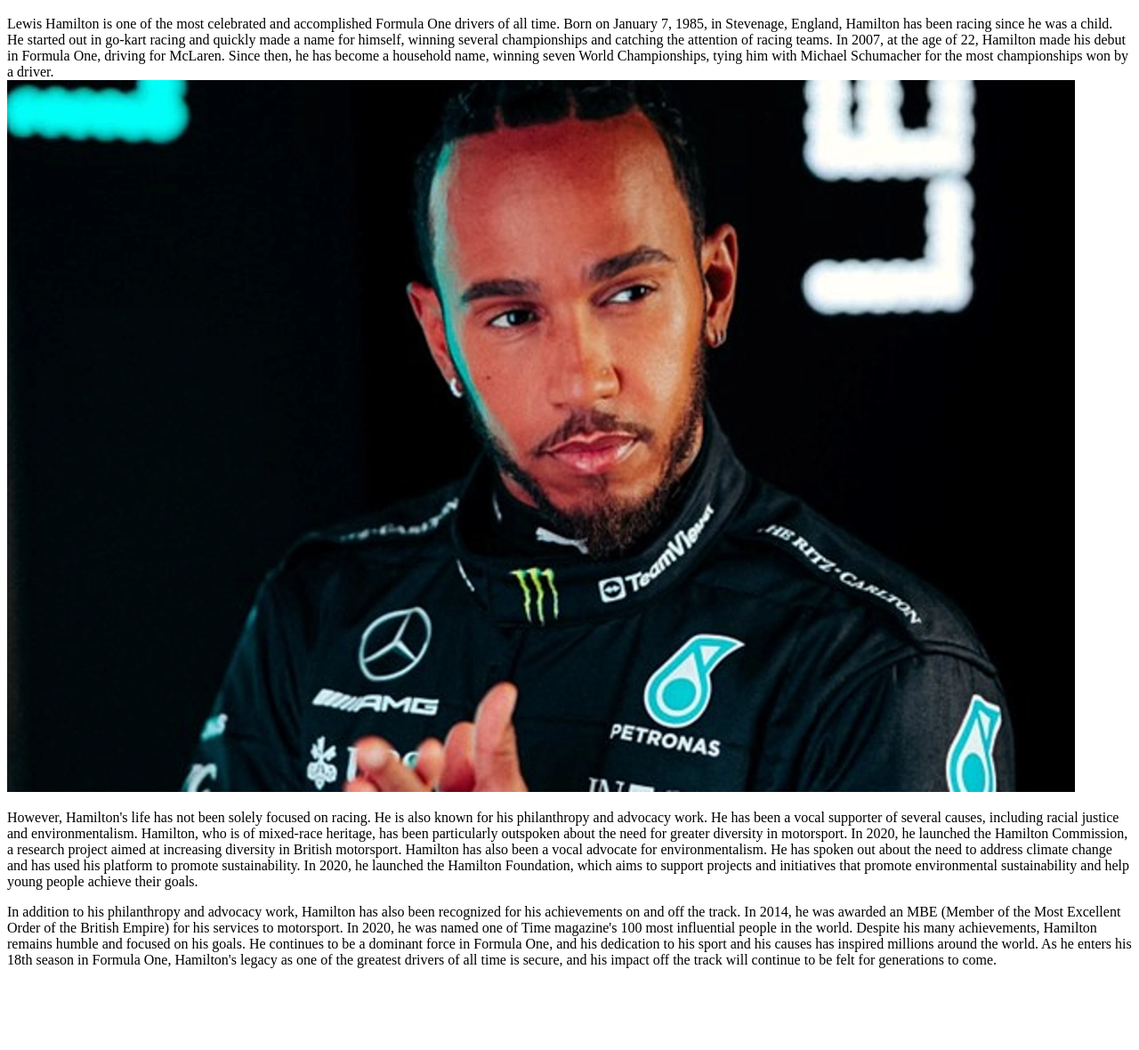
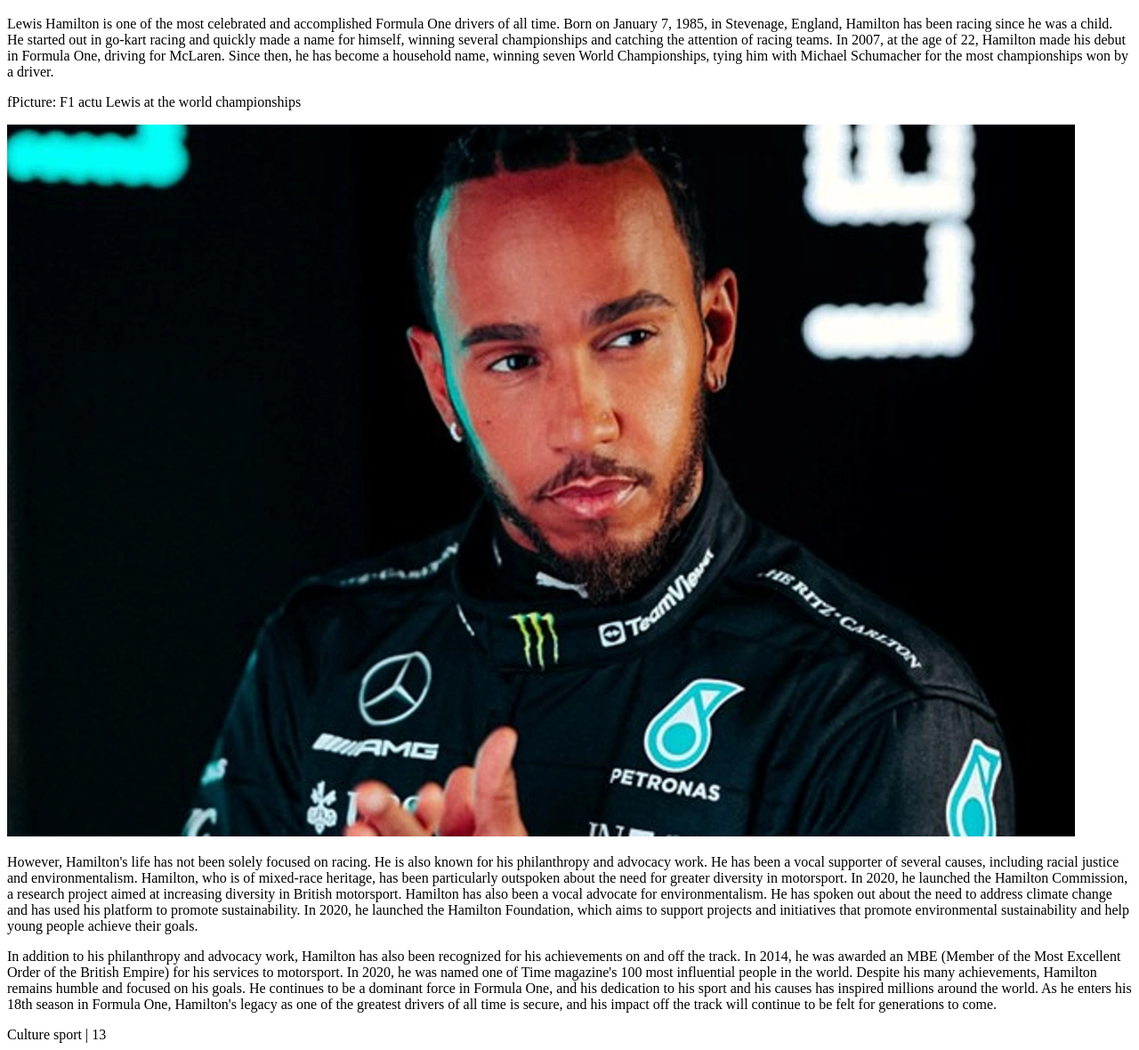
Before and after one commit to Zerbaib/HamiltonPressWebsite, a plain HTML site: page index.html in a window 1280 px wide. Shown: the part 120-1300 px from the top of the page at 89% size. Before the commit the page ends 1224 px from the top, so only its background shows below. Drawn offline with Linux system fonts and the light colour scheme.

Commit message:
finish all text

```diff
--- a/index.html
+++ b/index.html
@@ -22,7 +22,18 @@
     </header>
     <body>
         <aside>
-            Lewis Hamilton is one of the most celebrated and accomplished Formula One drivers of all time. Born on January 7, 1985, in Stevenage, England, Hamilton has been racing since he was a child. He started out in go-kart racing and quickly made a name for himself, winning several championships and catching the attention of racing teams. In 2007, at the age of 22, Hamilton made his debut in Formula One, driving for McLaren. Since then, he has become a household name, winning seven World Championships, tying him with Michael Schumacher for the most championships won by a driver.
+            <div>
+                <p>
+                    Lewis Hamilton is one of the most celebrated and accomplished Formula One drivers of all time. Born on January 7, 1985, in Stevenage, England, Hamilton has been racing since he was a child. He started out in go-kart racing and quickly made a name for himself, winning several championships and catching the attention of racing teams. In 2007, at the age of 22, Hamilton made his debut in Formula One, driving for McLaren. Since then, he has become a household name, winning seven World Championships, tying him with Michael Schumacher for the most championships won by a driver.
+                </p>
+            </div>
+            <div>
+                <p>
+                    fPicture:
+                    F1 actu
+                    Lewis at the world championships
+                </p>
+            </div>
         </aside>
         <img src="assets/img/hamilton.png">
         <p>
@@ -34,5 +45,8 @@
             Despite his many achievements, Hamilton remains humble and focused on his goals. He continues to be a dominant force in Formula One, and his dedication to his sport and his causes has inspired millions around the world. As he enters his 18th season in Formula One, Hamilton's legacy as one of the greatest drivers of all time is secure, and his impact off the track will continue to be felt for generations to come.
         </p>
     </body>
+    <footer>
+        <p>Culture sport | 13</p>
+    </footer>
 </body>
 </html>
```
